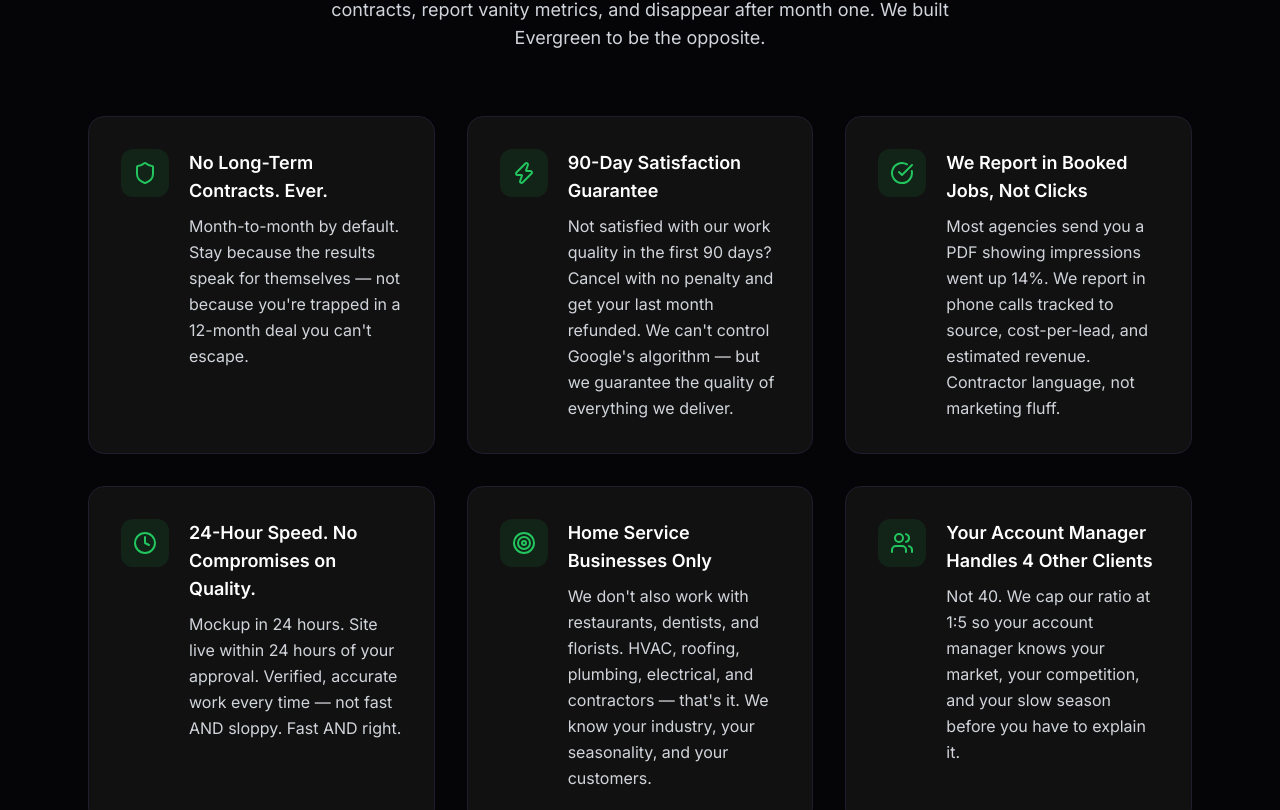
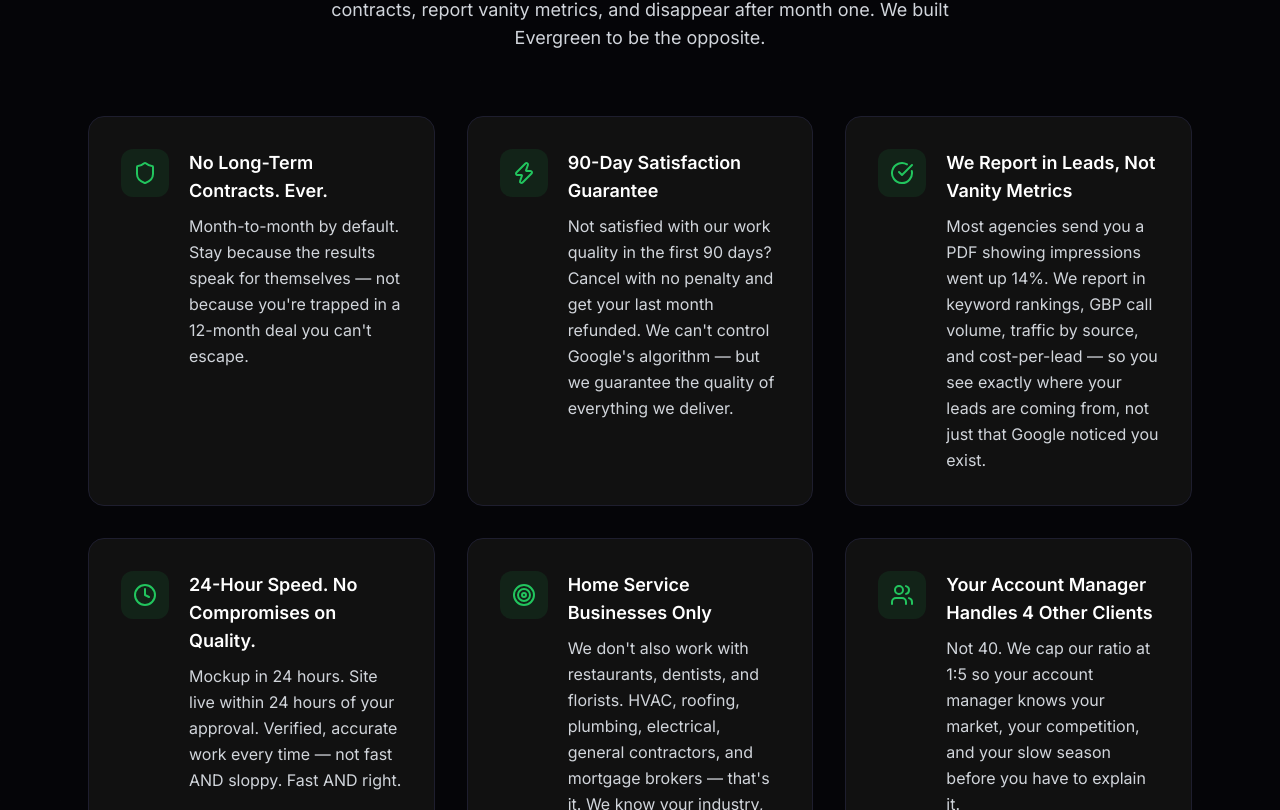
Before and after one commit to EREGMaxx/evergreenseo-agency, a Next.js app: page / in a window 1280 px wide. Shown: the part 4290-5100 px from the top of the page. Built offline with nearby package versions, Linux system fonts and the light colour scheme.

Commit message:
Fix: add mortgage brokers to niche list, update reporting copy to accurate claims

```diff
--- a/components/WhyUs.tsx
+++ b/components/WhyUs.tsx
@@ -18,9 +18,9 @@ const differentiators = [
   },
   {
     icon: CheckCircle,
-    title: "We Report in Booked Jobs, Not Clicks",
+    title: "We Report in Leads, Not Vanity Metrics",
     description:
-      "Most agencies send you a PDF showing impressions went up 14%. We report in phone calls tracked to source, cost-per-lead, and estimated revenue. Contractor language, not marketing fluff.",
+      "Most agencies send you a PDF showing impressions went up 14%. We report in keyword rankings, GBP call volume, traffic by source, and cost-per-lead — so you see exactly where your leads are coming from, not just that Google noticed you exist.",
   },
   {
     icon: Clock,
@@ -32,7 +32,7 @@ const differentiators = [
     icon: Target,
     title: "Home Service Businesses Only",
     description:
-      "We don't also work with restaurants, dentists, and florists. HVAC, roofing, plumbing, electrical, and contractors — that's it. We know your industry, your seasonality, and your customers.",
+      "We don't also work with restaurants, dentists, and florists. HVAC, roofing, plumbing, electrical, general contractors, and mortgage brokers — that's it. We know your industry, your seasonality, and your customers.",
   },
   {
     icon: Users,
```
